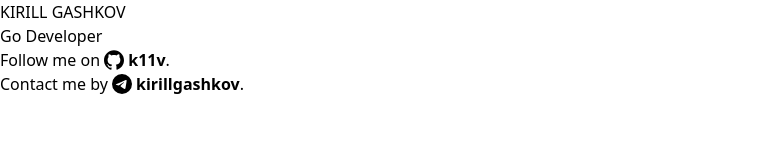
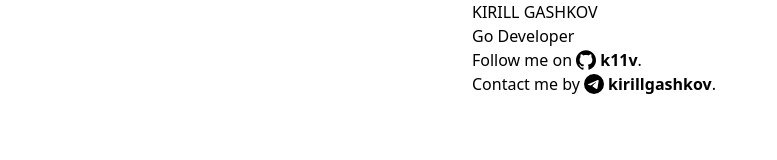
Before and after one commit to k11v/site, a plain HTML site: page index.html in a window 1280 px wide. Shown: the whole page, without its empty margins (0-777 px from the left). Drawn offline with nearby package versions, Linux system fonts and the light colour scheme.

Commit message:
Change main to be centered

```diff
--- a/index.html
+++ b/index.html
@@ -11,6 +11,7 @@
     <title>Kirill Gashkov | K11v</title>
   </head>
   <body>
+    <main class="mx-auto w-[3.5in]">
       <p class="uppercase">Kirill Gashkov</p>
       <p>Go Developer</p>
       <p>
@@ -37,5 +38,6 @@
           <span class="font-semibold">kirillgashkov</span> </a
         >.
       </p>
+    </main>
   </body>
 </html>
```
Lines whose indentation alone changed are shown as unchanged.
